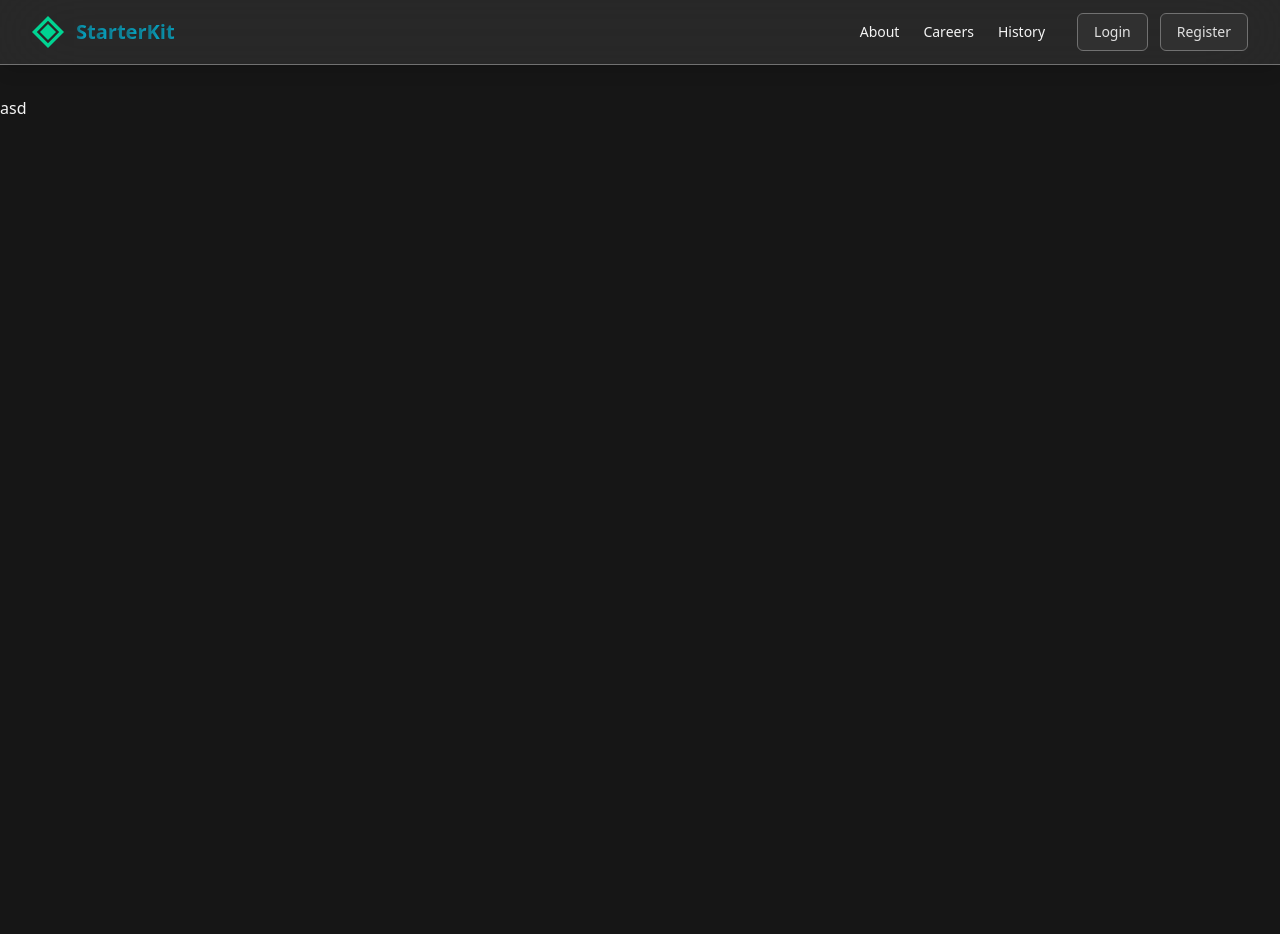
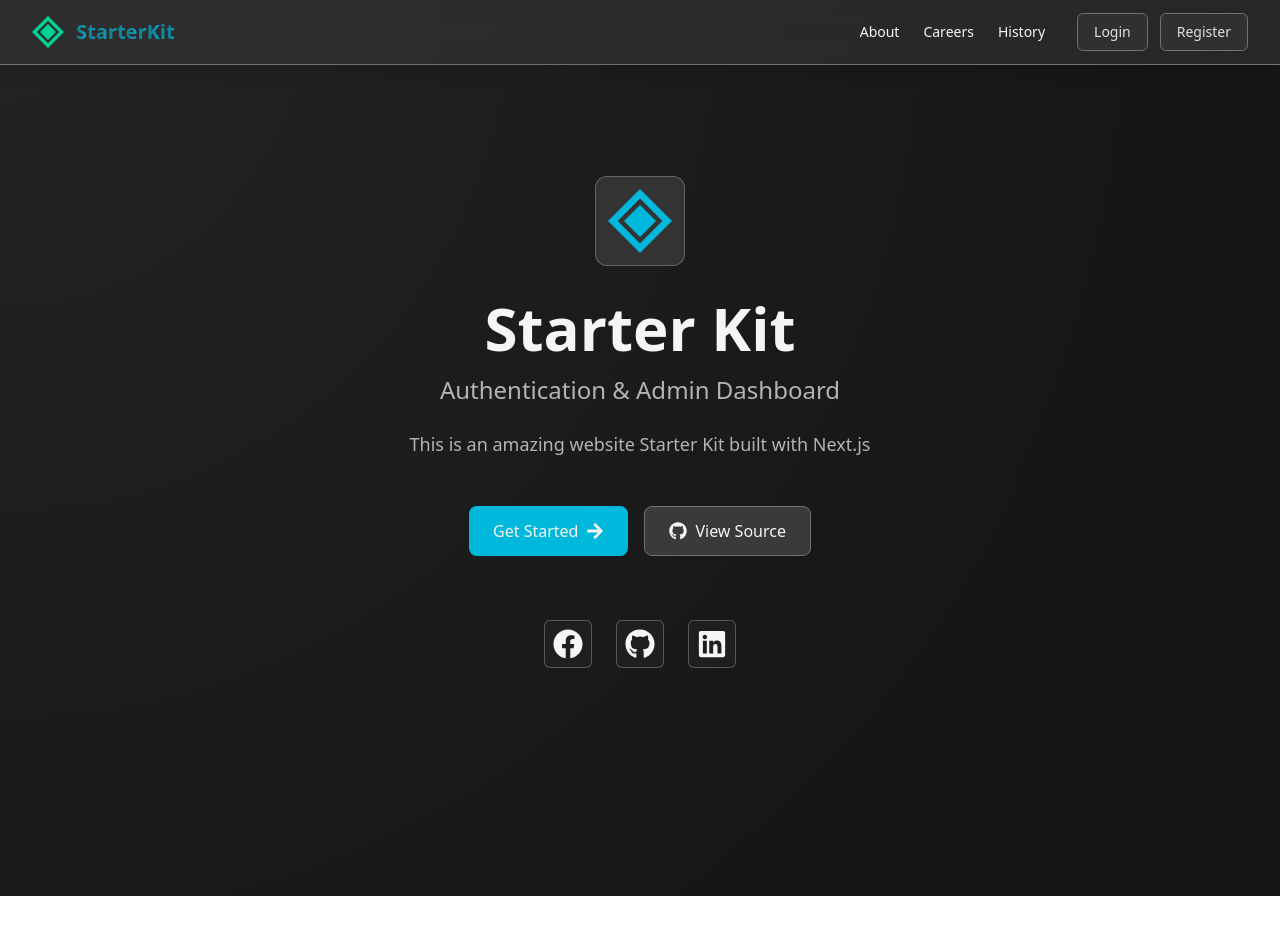
Before and after one commit to ursolom/nextjs-starter-kit-dashboard, a Next.js app: page / in a window 1280 px wide. Shown: the top 934 px of the page. After the commit the page ends 896 px from the top, so only its background shows below. Built offline with nearby package versions, Linux system fonts and the light colour scheme.

Commit message:
add hero

```diff
--- a/src/app/globals.css
+++ b/src/app/globals.css
@@ -11,30 +11,25 @@
     --color-accent-foreground: 30 41 59;
 }
 
-.auth-page {
-    @apply relative flex items-center justify-center min-h-screen bg-gray-100 dark:bg-neutral-900 overflow-hidden;
+
+@keyframes text-glow {
+    0% {
+        text-shadow: 0 0 10px #34d399;
     }
 
-.auth-spotlight {
-    @apply absolute inset-0 flex items-center justify-center;
+    33% {
+        text-shadow: 0 0 15px #22d3ee;
     }
 
-.auth-spotlight div {
-    @apply w-[800px] h-[800px] bg-gradient-to-br from-primary/50 to-primary opacity-20 blur-3xl rounded-full;
+    66% {
+        text-shadow: 0 0 12px #818cf8;
     }
 
-.auth-card {
-    @apply w-full max-w-md bg-white dark:bg-neutral-800/40 shadow-xl rounded-lg p-8 relative z-10;
+    100% {
+        text-shadow: 0 0 10px #c084fc;
+    }
 }
 
-.auth-title {
-    @apply text-3xl font-bold text-center text-gray-900 dark:text-white mb-2;
+.glow-text {
+    animation: text-glow 3s ease-in-out infinite alternate;
 }
-
-.auth-subtitle {
-    @apply text-center text-gray-600 dark:text-gray-400 mb-6;
-}
-
-.auth-form {
-    @apply flex flex-col gap-4;
-}
--- a/src/app/layout.tsx
+++ b/src/app/layout.tsx
@@ -32,7 +32,7 @@ export default function RootLayout({
       >
         <Providers>
           <Header />
-          <div className="py-24 bg-background text-text">
+          <div className="pt-24 relative bg-background text-text">
             {children}
           </div>
         </Providers>
--- a/src/app/page.tsx
+++ b/src/app/page.tsx
@@ -1,7 +1,110 @@
+"use client";
+import { motion, useMotionTemplate, useMotionValue } from "framer-motion";
+import { SITE, PAGES } from "@/constants";
+import { FaGithub, FaLinkedin, FaFacebook, FaArrowRight } from "react-icons/fa";
+
 export default function Home() {
+  const mouseX = useMotionValue(0);
+  const mouseY = useMotionValue(0);
+
+  const spotlight = useMotionTemplate`radial-gradient(
+    1300px at ${mouseX}px ${mouseY}px,
+    rgba(113, 113, 122, 0.15),
+    transparent 90%
+  )`;
+
+  const blobPath = "M415,275Q422,310,417.5,354Q413,398,378,423Q343,448,299,423Q255,398,227.5,389.5Q200,381,151,401.5Q102,422,86,383.5Q70,345,65,309.5Q60,274,78.5,243.5Q97,213,87.5,176.5Q78,140,107.5,122Q137,104,160.5,74Q184,44,222,33Q260,22,293.5,43.5Q327,65,362,81Q397,97,386,142.5Q375,188,391.5,214Q408,240,415,275Z";
   return (
-    <div className="w-full min-h-screen">
-      asd
+    <div className="min-h-screen">
+      {/* Spotlight Effect */}
+      <motion.div
+        className="absolute  top-0 inset-0 pointer-events-none"
+        style={{ background: spotlight }}
+      />
+
+      <div className="container mx-auto px-4 py-20 text-center relative z-10">
+        {/* Logo */}
+        <div className="flex justify-center mb-8">
+          <div
+            className="p-3 rounded-xl hover:border-border hover:bg-card bg-card/80 border/80 border border-border/80 flex items-center justify-center transition-colors"
+          >
+            <motion.svg className="size-16 text-primary" viewBox="0 0 32 32"
+              xmlns="http://www.w3.org/2000/svg">
+              <motion.path
+                initial={{ pathLength: 0 }}
+                animate={{ pathLength: 1 }}
+                transition={{
+                  duration: 2,
+                  ease: "easeInOut",
+                  repeat: Infinity,
+                  repeatType: "loop",
+                  repeatDelay: 1
+                }}
+                strokeWidth={4}
+                strokeDasharray="0 1"
+                d="M16 0L0 16l16 16 16-16L16 0zm0 4.8L27.2 16 16 27.2 4.8 16 16 4.8zM8 16l8 8 8-8-8-8-8 8z"
+                fill="currentColor"
+              />
+            </motion.svg>
+          </div>
+        </div>
+
+        {/* Title */}
+        <motion.h1
+          className="text-4xl md:text-6xl font-bold mb-6 text-text"
+          initial={{ opacity: 0, y: 20 }}
+          animate={{ opacity: 1, y: 0 }}
+          transition={{ duration: 0.5 }}
+        >
+          {SITE.NAME}
+          <span className="block text-xl md:text-2xl font-normal text-text/70 mt-4">
+            Authentication & Admin Dashboard
+          </span>
+        </motion.h1>
+
+        <p
+          className="text-lg text-text/70 max-w-2xl mx-auto mb-12"
+        >
+          {SITE.DESCRIPTION}
+        </p>
+
+        {/* Buttons */}
+        <div className="flex justify-center gap-4 mb-16">
+          <motion.a
+            href={PAGES.PUBLIC.AUTH.LOGIN}
+            className="flex items-center gap-2 px-6 py-3 bg-primary text-primary-foreground rounded-lg hover:bg-primary/90 transition-colors"
+          >
+            <span>Get Started</span>
+            <FaArrowRight className="text-lg" />
+          </motion.a>
+
+          <motion.a
+            href={SITE.REPO}
+            className="flex items-center gap-2 px-6 py-3 bg-card border border-border text-text rounded-lg hover:bg-accent transition-colors"
+            whileHover={{ scale: 1.02 }}
+          >
+            <FaGithub className="text-lg" />
+            <span>View Source</span>
+          </motion.a>
+        </div>
+
+        {/* Social Links */}
+        <div className="flex justify-center gap-6">
+          {Object.entries(SITE.SOCIALS).map(([platform, url]) => (
+            <a
+              key={platform}
+              href={url}
+              target="_blank"
+              rel="noopener noreferrer"
+              className="text-muted-foreground hover:text-text p-2 translation rounded-md hover:bg-card/90 border border-border/70 hover:border-border/90  bg-card/20 transition-colors"
+            >
+              {platform === "GITHUB" && <FaGithub className="text-3xl" />}
+              {platform === "LINKEDIN" && <FaLinkedin className="text-3xl" />}
+              {platform === "FACEBOOK" && <FaFacebook className="text-3xl" />}
+            </a>
+          ))}
+        </div>
+      </div>
     </div>
-  )
+  );
 }
--- a/src/constants.ts
+++ b/src/constants.ts
@@ -8,8 +8,8 @@ export const SITE = {
         FACEBOOK: "https://facebook.com/ursolom",
         GITHUB: "https://github.com/ursolom",
         LINKEDIN: "https://linkedin.com/in/ursolom",
-        REPO: "https://github.com/ursolom/nextjs-starter-kit-dashboard"
     },
+    REPO: "https://github.com/ursolom/nextjs-starter-kit-dashboard"
 
 };
 
```
Lines whose indentation alone changed are shown as unchanged.
